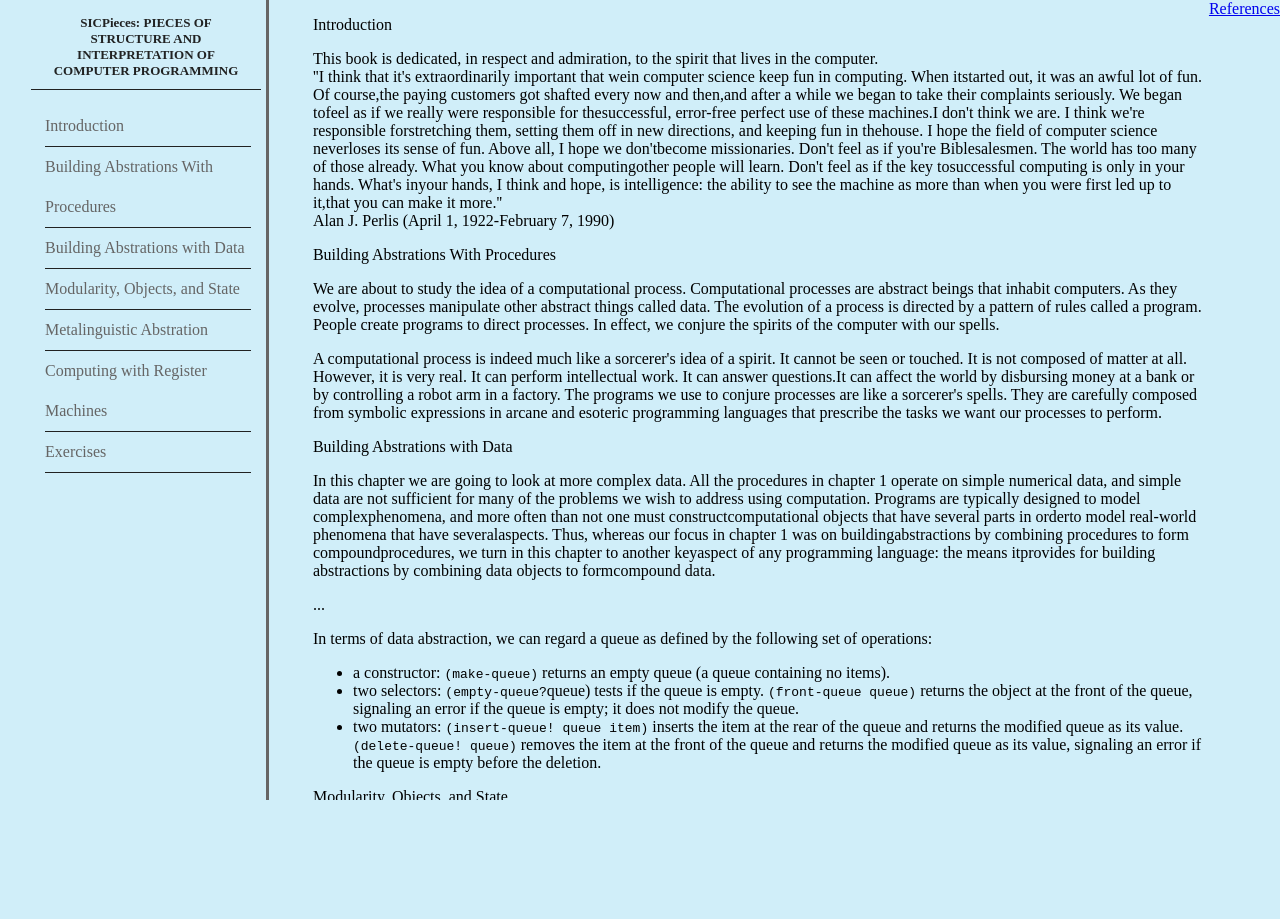
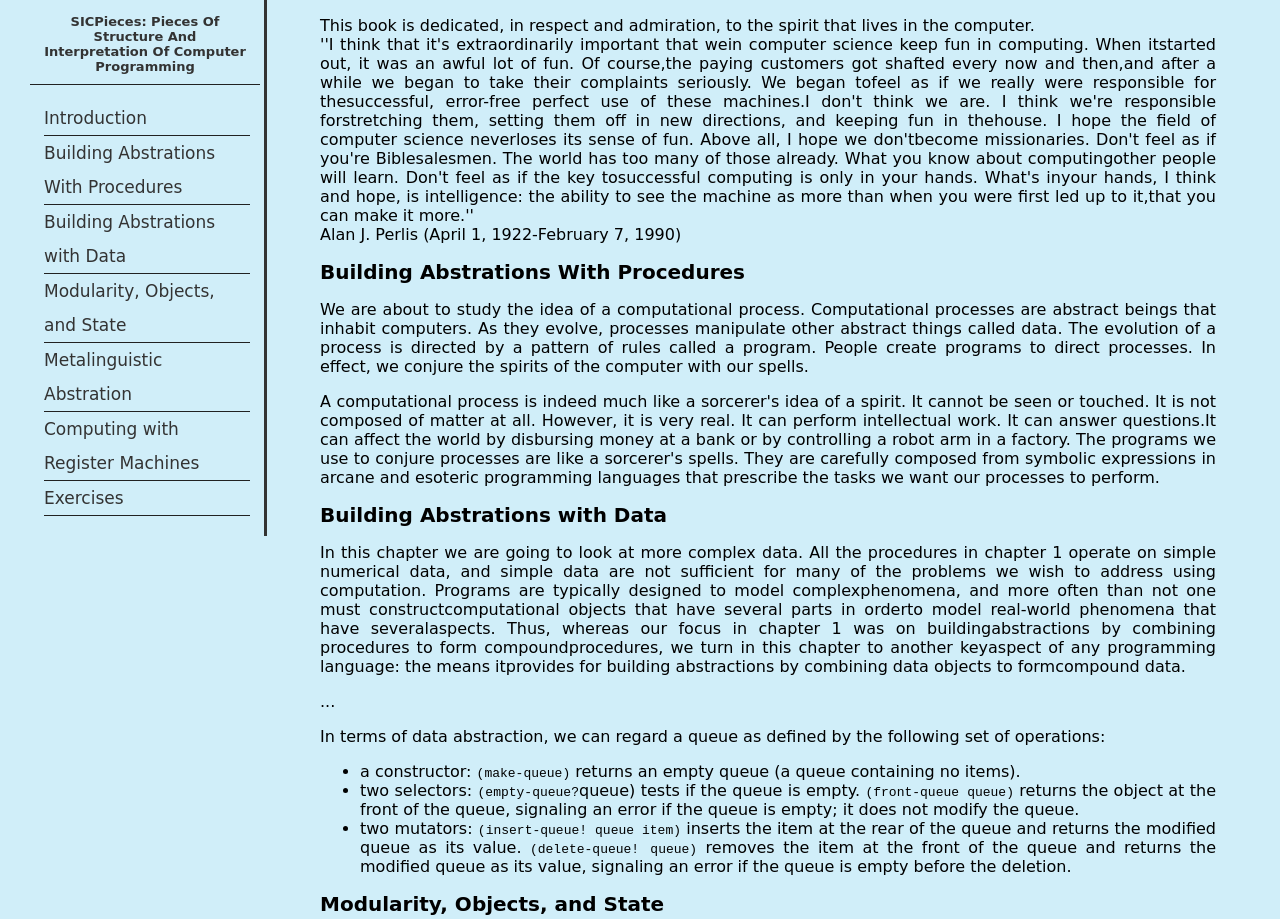
Before and after one commit to CamilaBodack/web-design-projects, a website: page technical_documentation_page/index.html in a window 1280 px wide. Shown: the top 919 px of the page. Before the commit the page ends 800 px from the top, so only its background shows below. Drawn offline with Linux system fonts and the light colour scheme; a web font is replaced by a local one.

Commit message:
adjust main content, add font style and references

```diff
--- a/technical_documentation_page/css/style.css
+++ b/technical_documentation_page/css/style.css
@@ -1,24 +1,26 @@
 html, body{
     margin: 0;
-    display: flex;
-    width: 100%;
+    max-width: 100%;
     height: 100%;
     background-color: rgb(208, 238, 249);
+    font-family: 'Milonga', cursive;
+}
+header{
+    font-weight: bold;
+    font-size: 20px;
 }
 #main-doc{
-    display: inherit;
-    height: auto;
-    width: auto;
+    overflow-y: scroll;
 }
 #nav-bar{
     display: block;
     position: static;
     width: 20%;
-    padding: 5px;
+    padding: 4px;
     height: auto;
     margin-left: 0;
     margin-right: auto;
-    border-right: 3px solid rgb(101, 101, 101);
+    border-right: 3px solid rgb(51, 51, 51);
     overflow: scroll;
 }
 #nav-bar header{
@@ -29,7 +31,7 @@ html, body{
     margin-left: 2em;
     border-bottom: 1px solid rgb(33, 34, 34);
     font-weight: bold;
-    color: rgb(33, 34, 34);
+    color: rgb(51, 51, 51) ;
 }
 #nav-bar ul{
     margin-top: 1em;
@@ -42,23 +44,24 @@ html, body{
     padding: 0;
     margin-left: 0;
     margin-right: 10px;
-    line-height: 2.5;
+    line-height: 2;
     border-bottom: 1px solid rgb(33, 34, 34);
 }
 #nav-bar a{
+    font-size: 17px;
     text-align: justify;
     text-decoration: none;
-    color: rgb(101, 101, 101);
+    color: rgb(51, 51, 51);
 }
 .content-container{
-    box-sizing: content-box;
-    height: auto;
+    display: inline-block;
+    box-sizing: border-box;
+    height: 100%;
     width: 70%;
-    display: flex;
-    flex-direction: column;
-    margin-top: 1em;
+    text-align: justify;
+    margin-left: 20em;
+    margin-top: -35em;
     margin-right: 0;
-    overflow-y: scroll;
 }
 .main-section{
     width: 100%;
@@ -68,8 +71,22 @@ html, body{
     height: auto;
 }
 footer{
-    display:inline-block;
+    display: inline-flex;
+    flex-direction: row;
+    align-self: center;
+    align-content: center;
+    align-items: center;
+    background-color: rgb(38, 155, 240);
+    width: 100%;
+    height: 3em;
+    margin: auto;
 }
 footer a{
-    display: inline-block;
+    text-decoration: none;
+    text-align: center;
+    font-size: 15px;
+    font-weight: bolder;
+    color: rgb(75, 75, 75);
+    margin: auto;
+    width: auto;
 }
--- a/technical_documentation_page/index.html
+++ b/technical_documentation_page/index.html
@@ -6,6 +6,9 @@
 	<meta name="viewport" content="width=device-width, initial-scale=1">
 	<link rel="icon" type="image/png" href="imgs/sicp_favicon.png">
 	<link rel="stylesheet" href="css/style.css">
+	<link href="https://fonts.googleapis.com/css2?family=Cormorant+Garamond:wght@300;500&display=swap" rel="stylesheet">
+	 <link href="https://fonts.googleapis.com/css2?family=Cormorant+Garamond:wght@300;500&family=Milonga&display=swap" rel="stylesheet">
+	 <link href="https://fonts.googleapis.com/icon?family=Material+Icons" rel="stylesheet">
 	<title>SICPieces</title>
 </head>
 
@@ -13,7 +16,7 @@
 	<main id="main-doc">
 		<nav id="nav-bar">
 			<header>
-				SICPieces: PIECES OF STRUCTURE AND INTERPRETATION OF COMPUTER PROGRAMMING
+				SICPieces: Pieces Of Structure And Interpretation Of Computer Programming
 			</header>
 			<ul>
 				<li><a class="nav-link" href="#introduction">Introduction</a></li>
@@ -176,9 +179,10 @@
 				</article>
 			</section>
 		</div>
-		<footer><a href="https://mitpress.mit.edu/sites/default/files/sicp/index.html" target="_blank">References</a></footer>
 	</main>
-
+	<footer><a href="https://mitpress.mit.edu/sites/default/files/sicp/index.html" target="_blank"><span class="material-icons">
+menu_book
+</span>References</a></footer>
 </body>
 
 </html>
```
